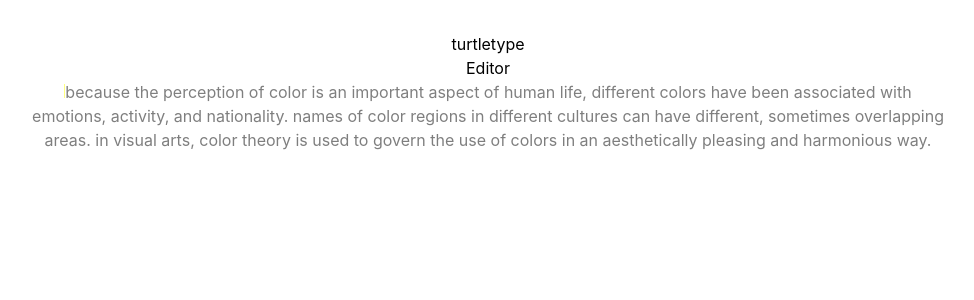
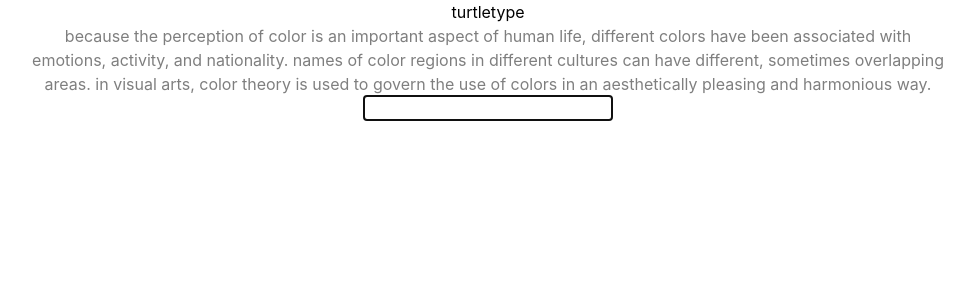
Before and after one commit to bybogdan/turtletype, a React (Vite) app: page / in a window 1280 px wide. Shown: the top 300 px of the page, without its empty margins (152-1126 px from the left). Built offline with nearby package versions, Linux system fonts and the light colour scheme.

Commit message:
Set focus on load

```diff
--- a/index.html
+++ b/index.html
@@ -2,7 +2,7 @@
 <html lang="en">
   <head>
     <meta charset="UTF-8" />
-    <link rel="icon" type="image/svg+xml" href="/vite.svg" />
+    <!-- <link rel="icon" type="image/svg+xml" href="/vite.svg" /> -->
     <meta name="viewport" content="width=device-width, initial-scale=1.0" />
     <title>turtletype</title>
   </head>
--- a/src/App.tsx
+++ b/src/App.tsx
@@ -3,12 +3,7 @@ import { Editor } from './components/editor'
 import './App.css'
 
 function App() {
-  return (
-    <div className="flex flex-col gap-20">
-      <h1 className="text-3xl">turtletype</h1>
-      <Editor />
-    </div>
-  )
+  return <Editor />
 }
 
 export default App
--- a/src/components/editor.tsx
+++ b/src/components/editor.tsx
@@ -23,9 +23,9 @@ const preparedMock = mock.split(' ').map((word, wordIndex) => {
 
 export const Editor = () => {
   const res = useRef<ResType>(new Array(mock.length).fill('idle') as ResType)
+  const inputRef = useRef<HTMLInputElement>(null)
 
   const [userValue, setUserValue] = useState('')
-  const [isDisabledInput, setIsDisabledInput] = useState(false)
   const [isStarted, setIsStarted] = useState<number | null>(null)
   const [isFinished, setIsFinished] = useState<number | null>(null)
 
@@ -43,18 +43,18 @@ export const Editor = () => {
     // finish
     if (idx >= mock.length - 1) {
       setIsFinished(Date.now())
-      setIsDisabledInput(true)
     }
 
-    if (value[idx] === mock[idx]) {
+    const currentNode = document.querySelector('.current')
+    currentNode?.classList.remove('current')
     const lNode = document.getElementById(`l-${idx}`)
     lNode?.classList.remove('idle')
+
+    if (value[idx] === mock[idx]) {
       lNode?.classList.add('correct')
       res.current[idx] = 'correct'
     } else {
-      const lNode = document.getElementById(`l-${idx}`)
-      lNode?.classList.remove('idle')
-      lNode?.classList.add('wrong')
+      lNode?.classList.add('wrong', 'current')
       res.current[idx] = 'wrong'
     }
   }
@@ -79,10 +79,13 @@ export const Editor = () => {
     }
   }
 
+  useEffect(() => {
+    inputRef.current?.focus()
+  }, [])
+
   return (
-    <div className="flex flex-col gap-20">
-      Editor
-      <label htmlFor="editor">
+    <label htmlFor="editor" className="flex flex-col gap-20 h-screen p-10">
+      <h1 className="text-3xl">turtletype</h1>
       <p>
         <Balancer>
           {preparedMock.map((w, wordI) => (
@@ -97,21 +100,22 @@ export const Editor = () => {
                 >
                   {l.value}
                 </span>
-                ))}{' '}
+              ))}
+              <span className="space"> </span>
             </span>
           ))}
         </Balancer>
       </p>
-      </label>
       <input
         id="editor"
-        disabled={isDisabledInput}
+        disabled={!!isFinished}
         value={userValue}
         onChange={handleInput}
         onKeyDown={handleKeyDown}
         type="text"
         className="opacity-0 w-0 h-0 absolute"
+        ref={inputRef}
       />
-    </div>
+    </label>
   )
 }
--- a/src/index.css
+++ b/src/index.css
@@ -1,6 +1,10 @@
 @tailwind base;
 @tailwind components;
 @tailwind utilities;
+
+#root {
+  padding: 0;
+}
 
 :root {
   font-family: Inter, system-ui, Avenir, Helvetica, Arial, sans-serif;
@@ -38,7 +42,14 @@
   color: red;
 }
 
+/* .current {
+  position: relative;
+}
+
 .current::before {
+  position: absolute;
+  top: 0;
+  left: 0;
   content: '';
   margin-top: 2px;
   width: 1px;
@@ -48,7 +59,7 @@
   animation-name: cursor;
   animation-duration: 1s;
   animation-iteration-count: infinite;
-}
+} */
 
 @keyframes cursor {
   0% {
```
Lines whose indentation alone changed are shown as unchanged.
